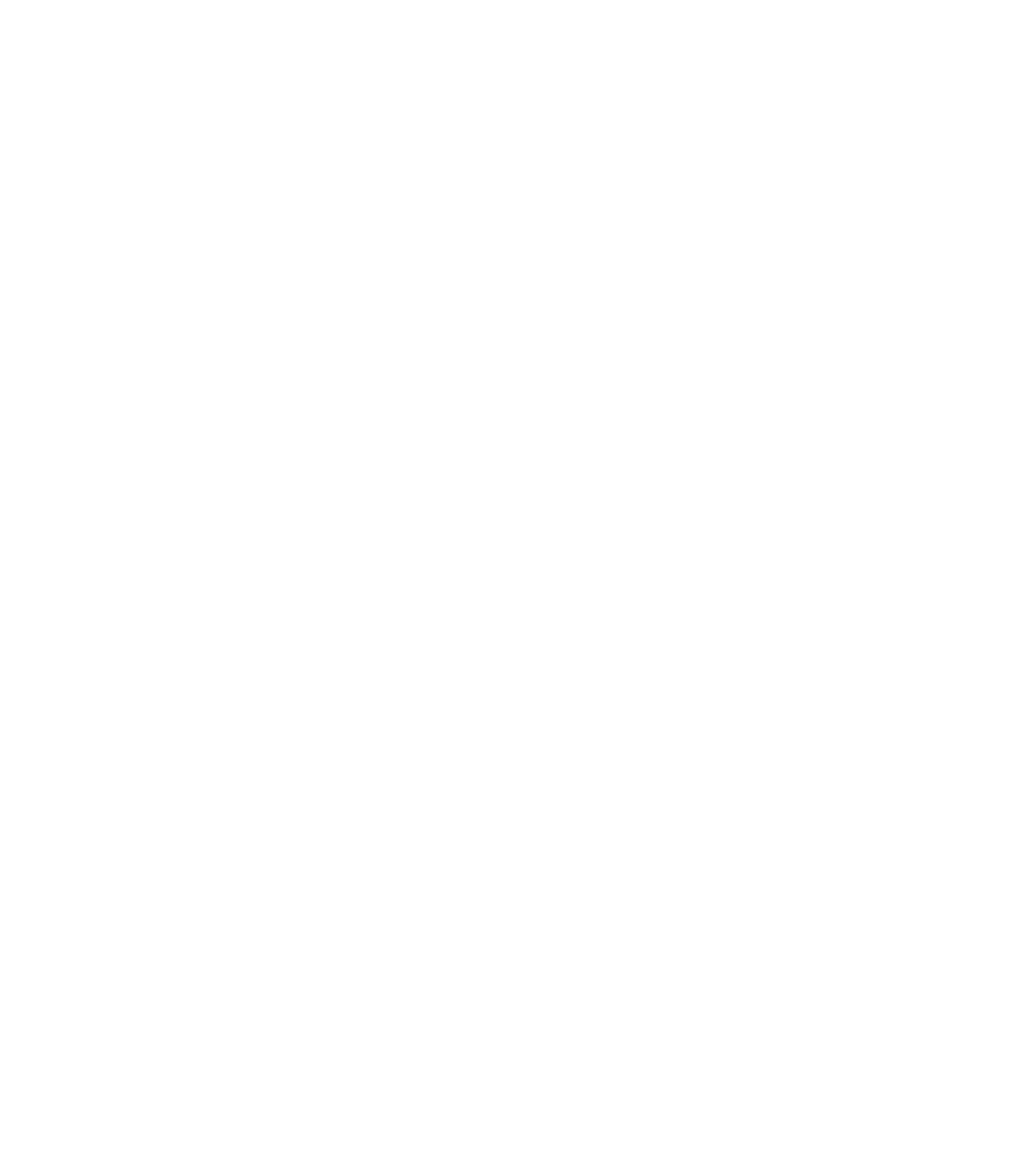
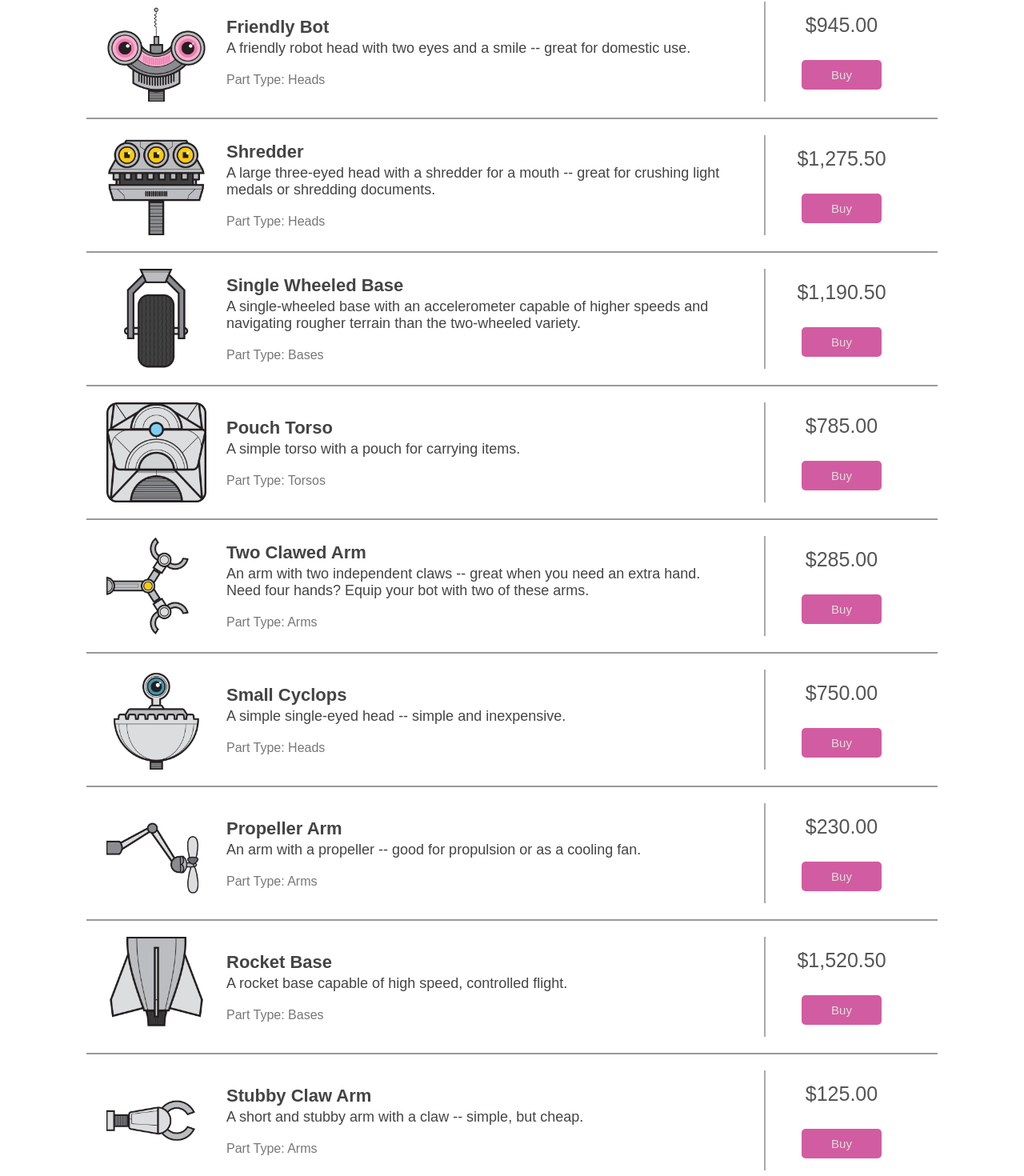
Before and after one commit to isaacvitor/angular-fundamentals, an Angular app: page / in a window 1280 px wide. Shown: the part 695-2165 px from the top of the page at 80% size. Before the commit the page ends 800 px from the top, so only its background shows below. Built offline with nearby package versions, Linux system fonts and the light colour scheme.

Commit message:
added ngFor

```diff
--- a/src/app/catalog/catalog.component.html
+++ b/src/app/catalog/catalog.component.html
@@ -8,7 +8,7 @@
   </div>
 
   <ul class="products">
-    <li class="product-item">
+    <li class="product-item" *ngFor="let product of products">
       <div class="product">
         <div class="product-details">
           <img [src]="getImageUrl(product)" [alt]="product.name" />
--- a/src/app/catalog/catalog.component.ts
+++ b/src/app/catalog/catalog.component.ts
@@ -4,24 +4,190 @@
 @Component({
   selector: 'ibot-catalog',
   templateUrl: './catalog.component.html',
-  styleUrls: ['./catalog.component.css']
+  styleUrls: ['./catalog.component.css'],
 })
 export class CatalogComponent {
-  product: IProduct;
+  products: IProduct[] = [];
 
   constructor() {
-    this.product = {
-      id: 1,
-      description: 'A friendly robot head with two eyes and a smile - that helps you with your tasks.',
-      name: 'Friendly Bot',
-      imageName: 'head-friendly.png',
-      category: 'Heads',
-      price: 100,
-      discount: 10
-    };
+    this.products = [
+      {
+        id: 1,
+        description:
+          'A robot head with an unusually large eye and teloscpic neck -- excellent for exploring high spaces.',
+        name: 'Large Cyclops',
+        imageName: 'head-big-eye.png',
+        category: 'Heads',
+        price: 1220.5,
+        discount: 0.2,
+      },
+      {
+        id: 17,
+        description: 'A spring base - great for reaching high places.',
+        name: 'Spring Base',
+        imageName: 'base-spring.png',
+        category: 'Bases',
+        price: 1190.5,
+        discount: 0,
+      },
+      {
+        id: 6,
+        description:
+          'An articulated arm with a claw -- great for reaching around corners or working in tight spaces.',
+        name: 'Articulated Arm',
+        imageName: 'arm-articulated-claw.png',
+        category: 'Arms',
+        price: 275,
+        discount: 0,
+      },
+      {
+        id: 2,
+        description:
+          'A friendly robot head with two eyes and a smile -- great for domestic use.',
+        name: 'Friendly Bot',
+        imageName: 'head-friendly.png',
+        category: 'Heads',
+        price: 945.0,
+        discount: 0.2,
+      },
+      {
+        id: 3,
+        description:
+          'A large three-eyed head with a shredder for a mouth -- great for crushing light medals or shredding documents.',
+        name: 'Shredder',
+        imageName: 'head-shredder.png',
+        category: 'Heads',
+        price: 1275.5,
+        discount: 0,
+      },
+      {
+        id: 16,
+        description:
+          'A single-wheeled base with an accelerometer capable of higher speeds and navigating rougher terrain than the two-wheeled variety.',
+        name: 'Single Wheeled Base',
+        imageName: 'base-single-wheel.png',
+        category: 'Bases',
+        price: 1190.5,
+        discount: 0.1,
+      },
+      {
+        id: 13,
+        description: 'A simple torso with a pouch for carrying items.',
+        name: 'Pouch Torso',
+        imageName: 'torso-pouch.png',
+        category: 'Torsos',
+        price: 785,
+        discount: 0,
+      },
+      {
+        id: 7,
+        description:
+          'An arm with two independent claws -- great when you need an extra hand. Need four hands? Equip your bot with two of these arms.',
+        name: 'Two Clawed Arm',
+        imageName: 'arm-dual-claw.png',
+        category: 'Arms',
+        price: 285,
+        discount: 0,
+      },
+
+      {
+        id: 4,
+        description: 'A simple single-eyed head -- simple and inexpensive.',
+        name: 'Small Cyclops',
+        imageName: 'head-single-eye.png',
+        category: 'Heads',
+        price: 750.0,
+        discount: 0,
+      },
+      {
+        id: 9,
+        description:
+          'An arm with a propeller -- good for propulsion or as a cooling fan.',
+        name: 'Propeller Arm',
+        imageName: 'arm-propeller.png',
+        category: 'Arms',
+        price: 230,
+        discount: 0.1,
+      },
+      {
+        id: 15,
+        description: 'A rocket base capable of high speed, controlled flight.',
+        name: 'Rocket Base',
+        imageName: 'base-rocket.png',
+        category: 'Bases',
+        price: 1520.5,
+        discount: 0,
+      },
+      {
+        id: 10,
+        description: 'A short and stubby arm with a claw -- simple, but cheap.',
+        name: 'Stubby Claw Arm',
+        imageName: 'arm-stubby-claw.png',
+        category: 'Arms',
+        price: 125,
+        discount: 0,
+      },
+      {
+        id: 11,
+        description:
+          'A torso that can bend slightly at the waist and equiped with a heat guage.',
+        name: 'Flexible Gauged Torso',
+        imageName: 'torso-flexible-gauged.png',
+        category: 'Torsos',
+        price: 1575,
+        discount: 0,
+      },
+      {
+        id: 14,
+        description: 'A two wheeled base with an accelerometer for stability.',
+        name: 'Double Wheeled Base',
+        imageName: 'base-double-wheel.png',
+        category: 'Bases',
+        price: 895,
+        discount: 0,
+      },
+      {
+        id: 5,
+        description:
+          'A robot head with three oscillating eyes -- excellent for surveillance.',
+        name: 'Surveillance',
+        imageName: 'head-surveillance.png',
+        category: 'Heads',
+        price: 1255.5,
+        discount: 0,
+      },
+      {
+        id: 8,
+        description: 'A telescoping arm with a grabber.',
+        name: 'Grabber Arm',
+        imageName: 'arm-grabber.png',
+        category: 'Arms',
+        price: 205.5,
+        discount: 0,
+      },
+      {
+        id: 12,
+        description: 'A less flexible torso with a battery gauge.',
+        name: 'Gauged Torso',
+        imageName: 'torso-gauged.png',
+        category: 'Torsos',
+        price: 1385,
+        discount: 0,
+      },
+      {
+        id: 18,
+        description:
+          'An inexpensive three-wheeled base. only capable of slow speeds and can only function on smooth surfaces.',
+        name: 'Triple Wheeled Base',
+        imageName: 'base-triple-wheel.png',
+        category: 'Bases',
+        price: 700.5,
+        discount: 0,
+      },
+    ];
   }
 
-  getImageUrl(product:IProduct): string {
+  getImageUrl(product: IProduct): string {
     return `/assets/images/robot-parts/${product.imageName}`;
   }
 }
```
